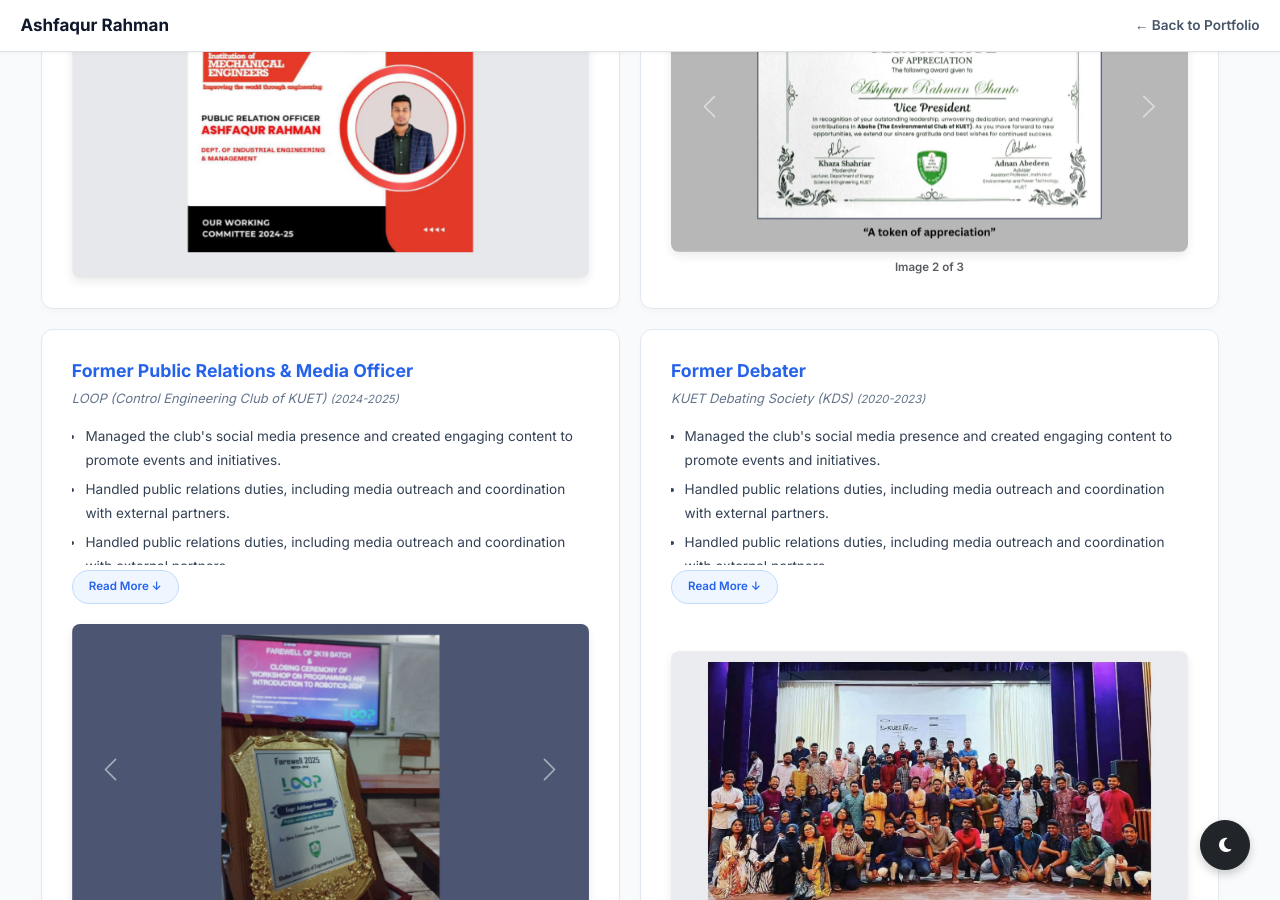
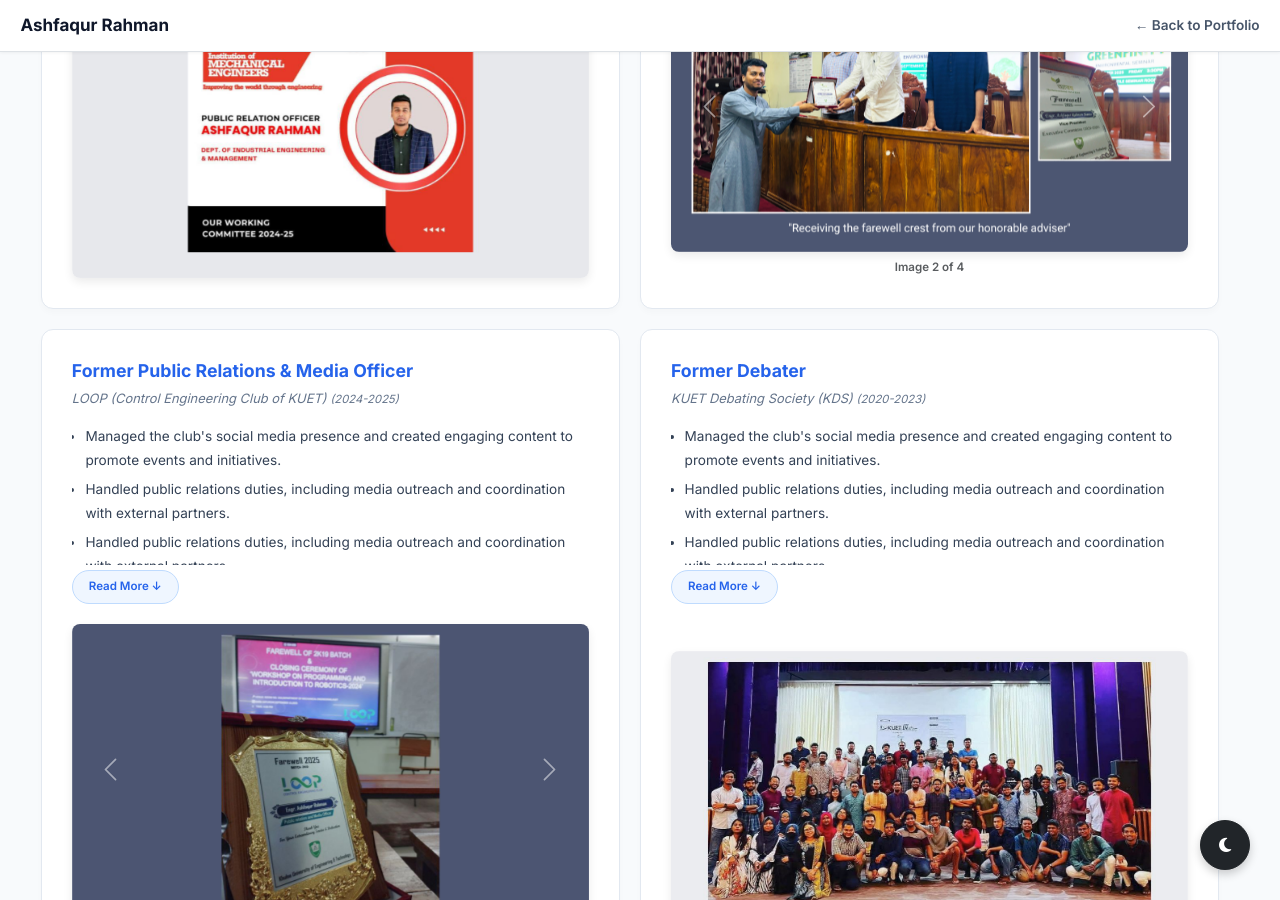
Before and after one commit to AshfaqurRahman99/AshfaqurRahman99.github.io, a Jekyll site: the page leadership1.html, which Jekyll copies as it is, in a window 1280 px wide and 900 px high, scrolled down 1192 px. Built offline with Jekyll 4.4.1, drawn with Linux system fonts in a browser that asks for light colours.

Commit message:
Update leadership1.html

```diff
--- a/leadership1.html
+++ b/leadership1.html
@@ -449,7 +449,9 @@
                         <!-- Universal Gallery for Leadership 4 -->
                         <div id="carousel-l4" class="carousel slide mt-auto w-100" data-bs-ride="carousel">
                             <div class="carousel-inner">
-                                <div class="carousel-item active"><img src="Gallery/Aboho/Aboho1.png"
+                                <div class="carousel-item active"><img src="Gallery/Aboho/Aboho4.png"
+                                        alt="ABOHO Event 1"></div>
+                                <div class="carousel-item"><img src="Gallery/Aboho/Aboho1.png"
                                         alt="ABOHO Event 1"></div>
                                 <div class="carousel-item"><img src="Gallery/Aboho/Aboho2.jpg"
                                         alt="ABOHO Event 1"></div>
```
